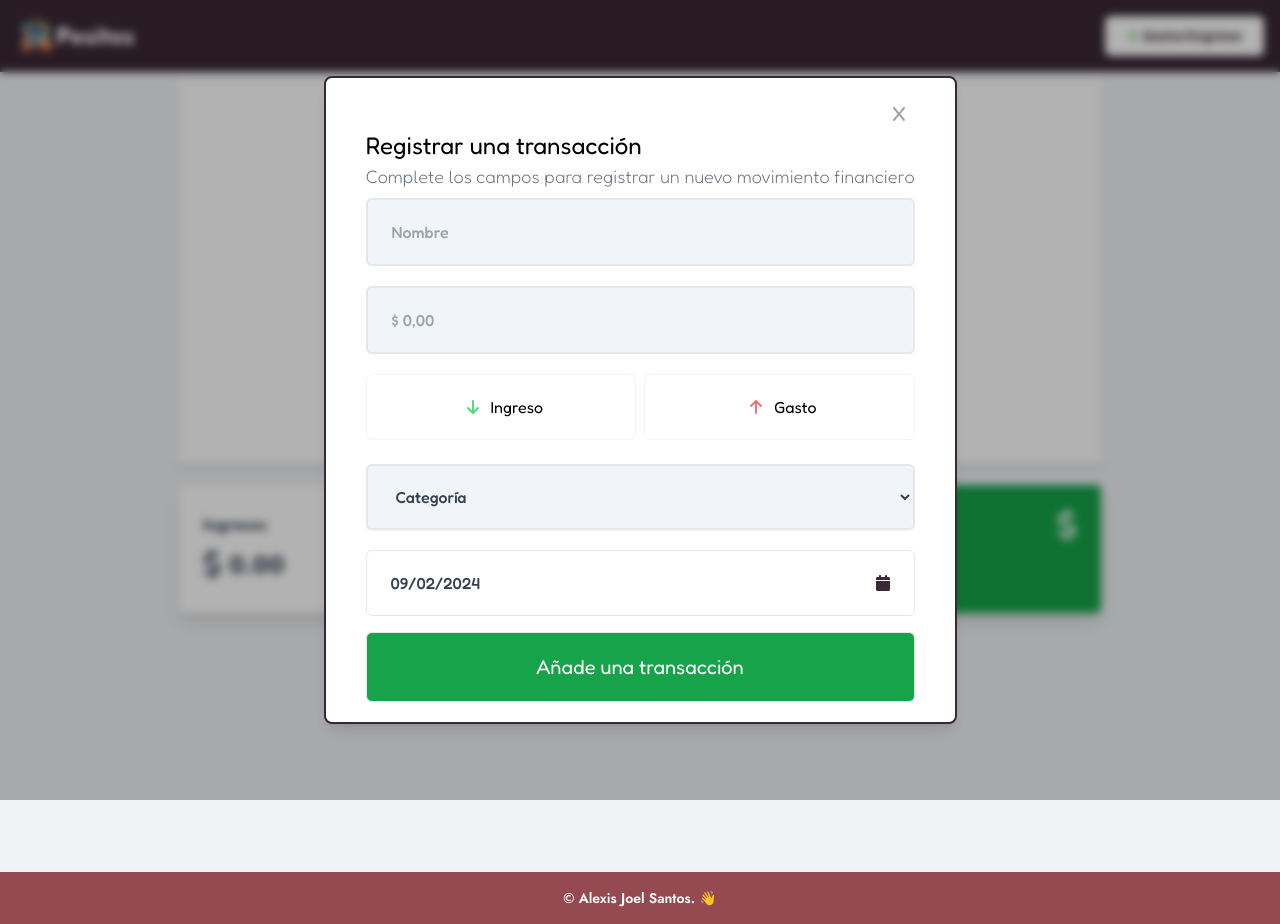
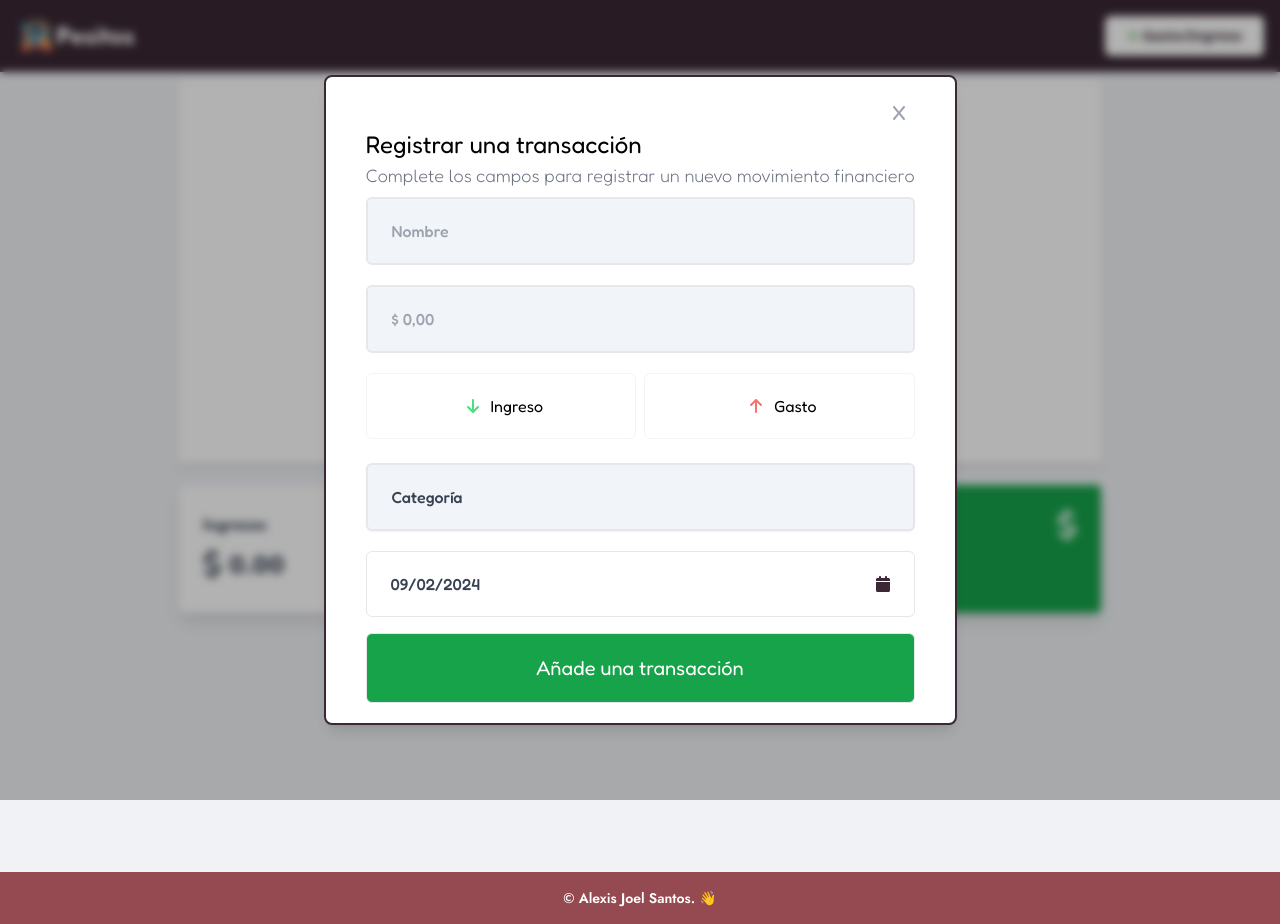
Before and after one commit to Melones5/pesitos-app, a React (Vite) app: page / in a window 1280 px wide. Both pictures are taken after a click on the button "Gasto/Ingreso". Built offline with nearby package versions, Linux system fonts and the light colour scheme.

Commit message:
restyling selects

```diff
--- a/src/components/transactions/TransactionForm.jsx
+++ b/src/components/transactions/TransactionForm.jsx
@@ -181,7 +181,7 @@ const TransactionForm = ({ onClose }) => {
               name=""
               id=""
               onChange={handleChangeCategoria}
-              className='group flex w-full px-6 py-5 cursor-pointer items-center justify-between rounded-md border-2 bg-slate-100 text-gray-700 shadow-sm outline-none transition-all duration-400 focus:border-background-primary focus:ring-1 focus:ring-background-primary hover:bg-white font-medium'
+              className='group flex w-full px-6 py-5 cursor-pointer items-center justify-between rounded-md border-2 bg-slate-100 text-gray-700 shadow-sm outline-none transition-all duration-400 focus:border-background-primary focus:ring-1 focus:ring-background-primary hover:bg-white font-medium appearance-none group'
               data-state=''
               {...register('categoria', {
                 required: true,
@@ -192,7 +192,7 @@ const TransactionForm = ({ onClose }) => {
             >
               <option value="" disabled>Categoría</option>
               {categorias.map((cat) => (
-                <option key={cat} value={cat} className='text-gray-800'>{cat}</option>
+                <option key={cat} value={cat} className='font-bold text-sm text-background-primary'>{cat}</option>
               ))}
             </select>
             <div className='flex justify-start text-red-600 text-sm mt-1'>
--- a/src/components/transactions/TransactionList.jsx
+++ b/src/components/transactions/TransactionList.jsx
@@ -102,7 +102,13 @@ const TransactionList = () => {
         }
       </ul>
       {/* Different layout md:breakpoint  */}
-      <div className='mt-10 grid grid-cols-1 gap-4 sm:grid-cols-2 md:hidden'>
+      <div className='mt-5 grid grid-cols-1 gap-4 sm:grid-cols-2 md:hidden'>
+        {/* Si el array de transactions es mayor a cero, muestro el parrafo con la lista  */}
+        {transactions.length > 0 && (
+          <p className='mt-0 font-jost font-semibold text-background-primary flex items-center justify-center uppercase'>
+            Lista de gastos / ingresos 👇 {transactions.length}
+          </p>
+        )}
         {transactions.map((transaction) => (
           <div className='px-6 py-5 ring-1 ring-black ring-opacity-5 border-b-2 font-bold font-jost rounded-md shadow-md bg-white' key={transaction.id}>
             <div className='flex items-center justify-between'>
@@ -114,7 +120,7 @@ const TransactionList = () => {
                 <FontAwesomeIcon className='p-1 rounded-lg hover:brightness-150  border-pie-teal transition-all duration-400 text-gray-500 w-[12px] h-[12px]' icon={faTrash} />
               </button>
             </div>
-            <div>
+            <div className='mt-1'>
               {transaction.tipo === 'ingreso' ? (
                 <p className='text-green-400'>${transaction.monto}</p>
               ) : (
```
